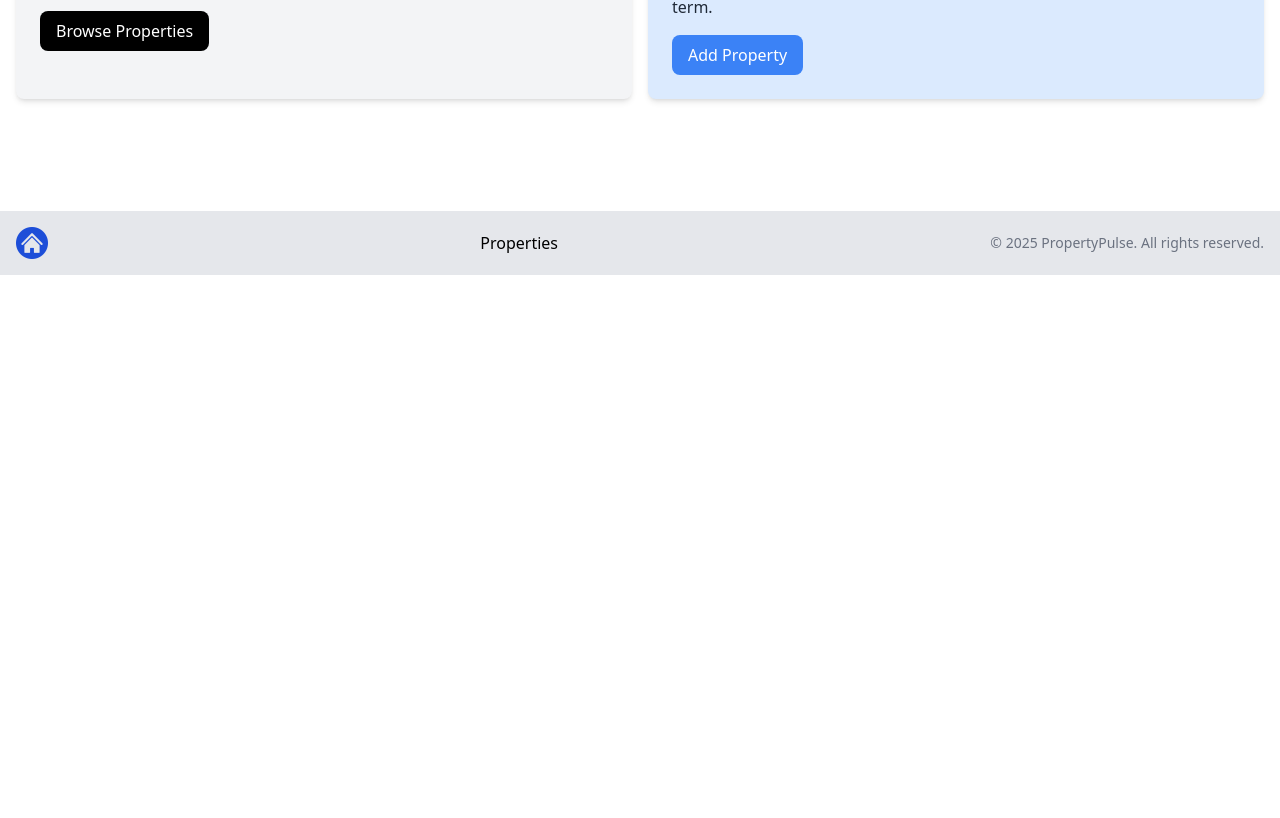
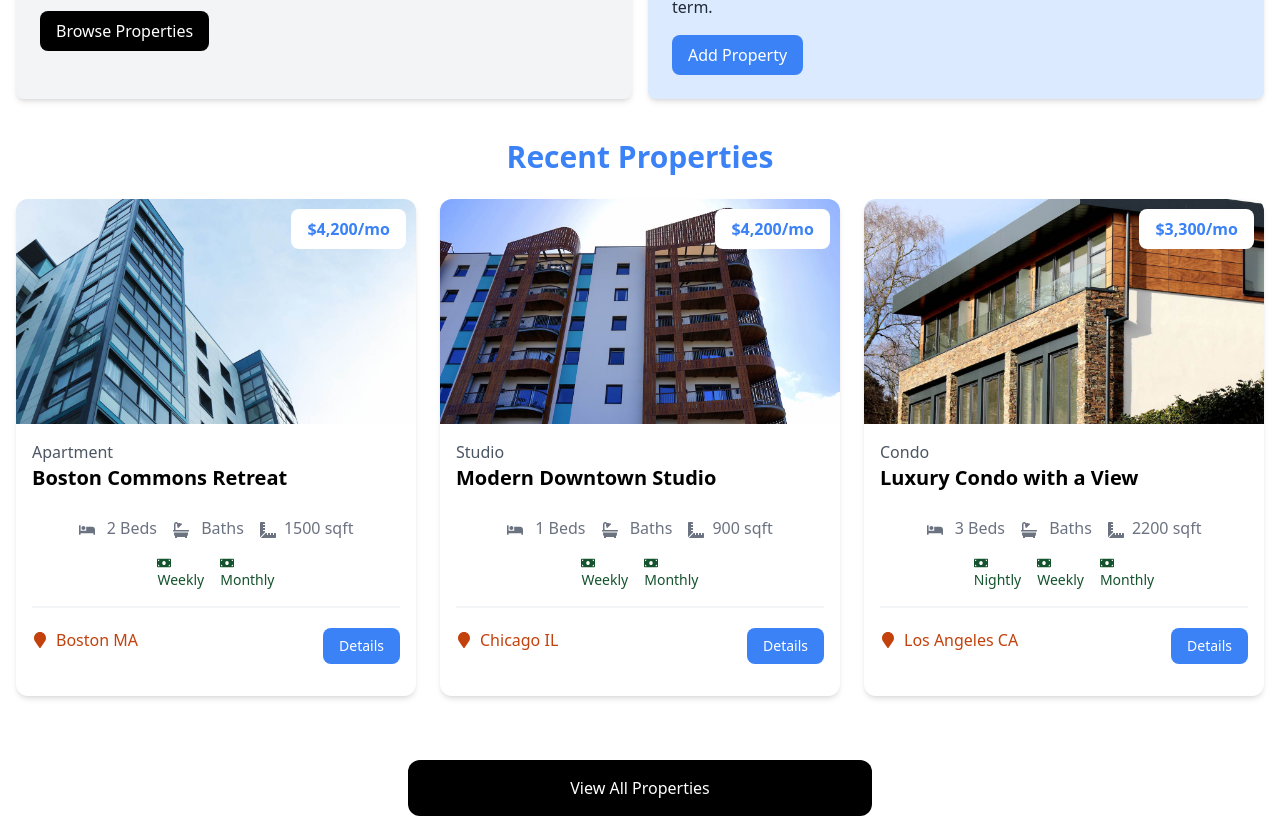
Before and after one commit to ZakariyeNor/property-pulse, a Next.js app: page / in a window 1280 px wide. Shown: the part 546-1364 px from the top of the page. Before the commit the page ends 821 px from the top, so only its background shows below. Built offline with nearby package versions, Linux system fonts and the light colour scheme.

Commit message:
Add home part

```diff
--- /dev/null
+++ b/app/loading.jsx
@@ -0,0 +1,22 @@
+"use client";
+import React from 'react'
+import ClipLoader from "react-spinners/ClipLoader";
+
+const override = {
+    display: 'block',
+    margin: '100px auto'
+}
+
+const LoadingPage = ({ loading }) => {
+  return (
+    <ClipLoader
+        color='#3b82f6'
+        loading={loading}
+        cssOverride={override}
+        size={150}
+        aria-label="Loading Spinner"
+      />
+  )
+}
+
+export default LoadingPage
--- /dev/null
+++ b/app/not-found.jsx
@@ -0,0 +1,33 @@
+import React from 'react'
+import Link from 'next/link';
+import { FaExclamationTriangle } from 'react-icons/fa';
+
+const NotFoundPage = () => {
+  return (
+    <section className="bg-blue-50 min-h-screen flex-grow">
+      <div className="container m-auto max-w-2xl py-24">
+        <div
+          className="bg-white px-6 py-24 mb-4 shadow-md rounded-md border m-4 md:m-0"
+        >
+          <div className="flex justify-center">
+            <FaExclamationTriangle className='fas fa-exclamation-triangle fa-5x text-8xl text-yellow-400' />
+          </div>
+          <div className="text-center">
+            <h1 className="text-3xl font-bold mt-4 mb-2">Page Not Found</h1>
+            <p className="text-gray-500 text-xl mb-10">
+              The page you are looking for does not exist.
+            </p>
+            <Link
+              href="/"
+              className="bg-blue-700 hover:bg-blue-800 text-white font-bold py-4 px-6 rounded"
+              >Go Home
+            </Link>
+          </div>
+        </div>
+      </div>
+      <div className="flex-grow"></div>
+    </section>
+  );
+};
+
+export default NotFoundPage
--- a/app/page.jsx
+++ b/app/page.jsx
@@ -1,6 +1,7 @@
 import React from 'react'
 import Hero from '@/components/Hero';
 import InfoBoxes from '@/components/infoBoxes';
+import HomeProperties from '@/components/HomeProperties';
 
 
 const HomePage = () => {
@@ -8,6 +9,7 @@
     <>
       <Hero />
       <InfoBoxes />
+      <HomeProperties />
     </>
   );
 };
--- /dev/null
+++ b/components/HomeProperties.jsx
@@ -0,0 +1,41 @@
+import React from 'react';
+import properties from '@/properties.json';
+import PropertyCard from '@/components/PropertyCard';
+import Link from 'next/link';
+
+
+const HomeProperties = () => {
+    const recentProperties = properties
+        .sort(() => Math.random() - Math.random())
+        .slice(0, 3);
+  return (
+    <>
+        <section className="px-4 py-6">
+        <div className="container-xl lg:container m-auto">
+            <h2 className="text-3xl font-bold text-blue-500 mb-6 text-center">
+            Recent Properties
+            </h2>
+            <div className="grid grid-cols-1 md:grid-cols-3 gap-6">
+                { recentProperties === 0 ? (
+                    <p>No Properties Found</p>
+                ) : (
+                    recentProperties.map((property) => (
+                        <PropertyCard key={property._id} property={property} />
+                    ))
+                ) }
+            </div>
+        </div>
+        </section>
+
+        <section className="m-auto max-w-lg my-10 px-6">
+            <Link
+                href="/properties"
+                className="block bg-black text-white text-center py-4 px-6 rounded-xl hover:bg-gray-700"
+                >View All Properties
+            </Link>
+        </section>
+    </>
+  )
+}
+
+export default HomeProperties
--- a/components/Navbar.jsx
+++ b/components/Navbar.jsx
@@ -12,7 +12,7 @@
 const Navbar = () => {
     const [isMobileMenuOpen, setIsMobileMenuOpen] = useState(false);
     const [isProfileOpen, setIsProfileOpen] = useState(false);
-    const [isLoggedIn, setIsLoggedIn] = useState(true);
+    const [isLoggedIn, setIsLoggedIn] = useState(false);
 
 
     const pathname = usePathname();
--- a/package.json
+++ b/package.json
@@ -12,7 +12,8 @@
     "next": "^14.2.32",
     "react": "^18",
     "react-dom": "^18",
-    "react-icons": "^5.5.0"
+    "react-icons": "^5.5.0",
+    "react-spinners": "^0.17.0"
   },
   "devDependencies": {
     "autoprefixer": "^10.0.1",
```
Also changed, not shown: 1 other file (tests, documents, lock files or other folders).
